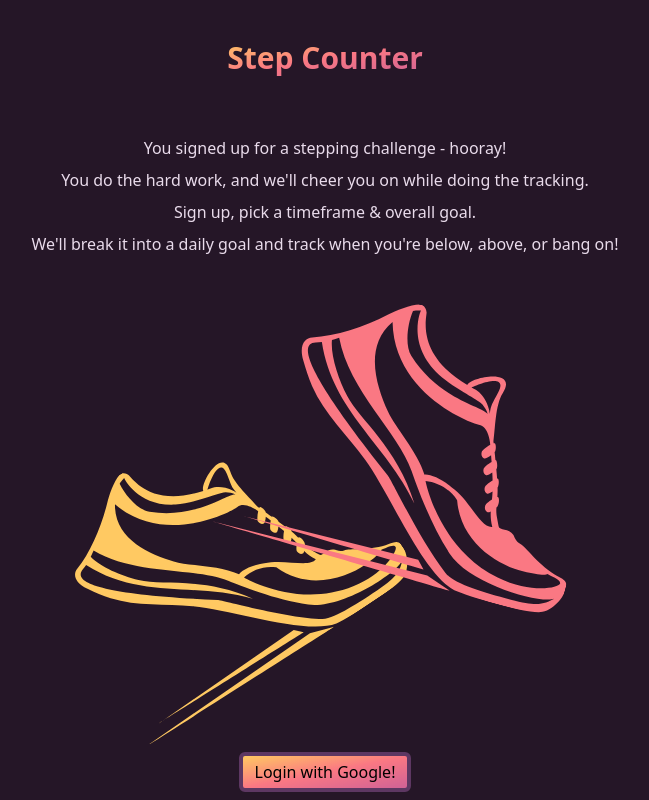
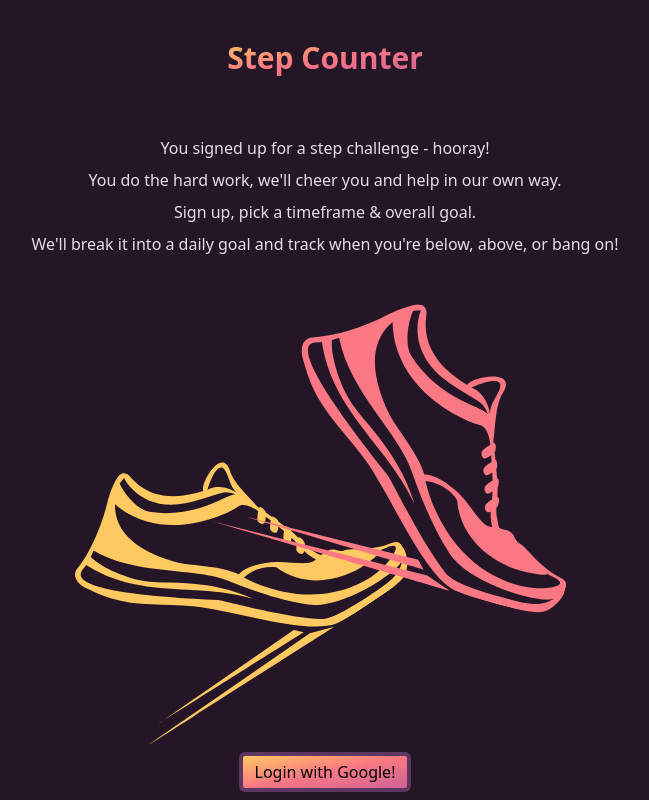
Before and after one commit to JoleneKearse/step-counter, a React (Vite) app: page / in a window 1280 px wide. Shown: the top 800 px of the page, without its empty margins (315-964 px from the left). Built offline with nearby package versions, Linux system fonts and the light colour scheme; no server answers.

Commit message:
fixes #:

```diff
--- a/src/App.tsx
+++ b/src/App.tsx
@@ -35,7 +35,7 @@ function App() {
   return (
     <main className="flex flex-col items-center justify-center gap-10">
       <Title />
-      {!loggedIn && <Login />}
+      {!loggedIn && <Login auth={auth} provider={provider} />}
       <Counter />
       <Calendar
         dayArr={dayArr}
--- a/src/components/Login.tsx
+++ b/src/components/Login.tsx
@@ -1,22 +1,32 @@
-export function Login() {
+import { signInWithPopup, Auth, GoogleAuthProvider } from "firebase/auth";
+
+type LoginProps = {
+  auth: Auth;
+  provider: GoogleAuthProvider;
+};
+
+export function Login({ auth, provider }: LoginProps) {
   return (
     <section className="flex flex-col items-center gap-2 px-4 -mt-5">
       <p className="text-neutral-200">
-        You signed up for a stepping challenge - hooray!
+        You signed up for a step challenge - hooray!
       </p>
-      <p className="text-neutral-200">
-        You do the hard work, and we'll cheer you on while doing the tracking.
+      <p className="text-center text-neutral-200">
+        You do the hard work, we'll cheer you and help in our own way.
       </p>
       <p className="text-neutral-200">
         Sign up, pick a timeframe & overall goal.
       </p>
-      <p className="text-neutral-200">
+      <p className="text-center text-neutral-200">
         We'll break it into a daily goal and track when you're below, above, or
         bang on!
       </p>
       <img src="/logo.svg" alt="sneakers walking" className="-mt-5" />
       <button
         className="inline-block px-3 py-1 border border-4 rounded-md border-neutral-900 w-fit bg-gradient-to-br from-orange via-bright-salmon to-dusty-pink hover:bg-gradient-to-tl"
+        onClick={() => {
+          signInWithPopup(auth, provider);
+        }}
       >
         Login with Google!
       </button>
```
